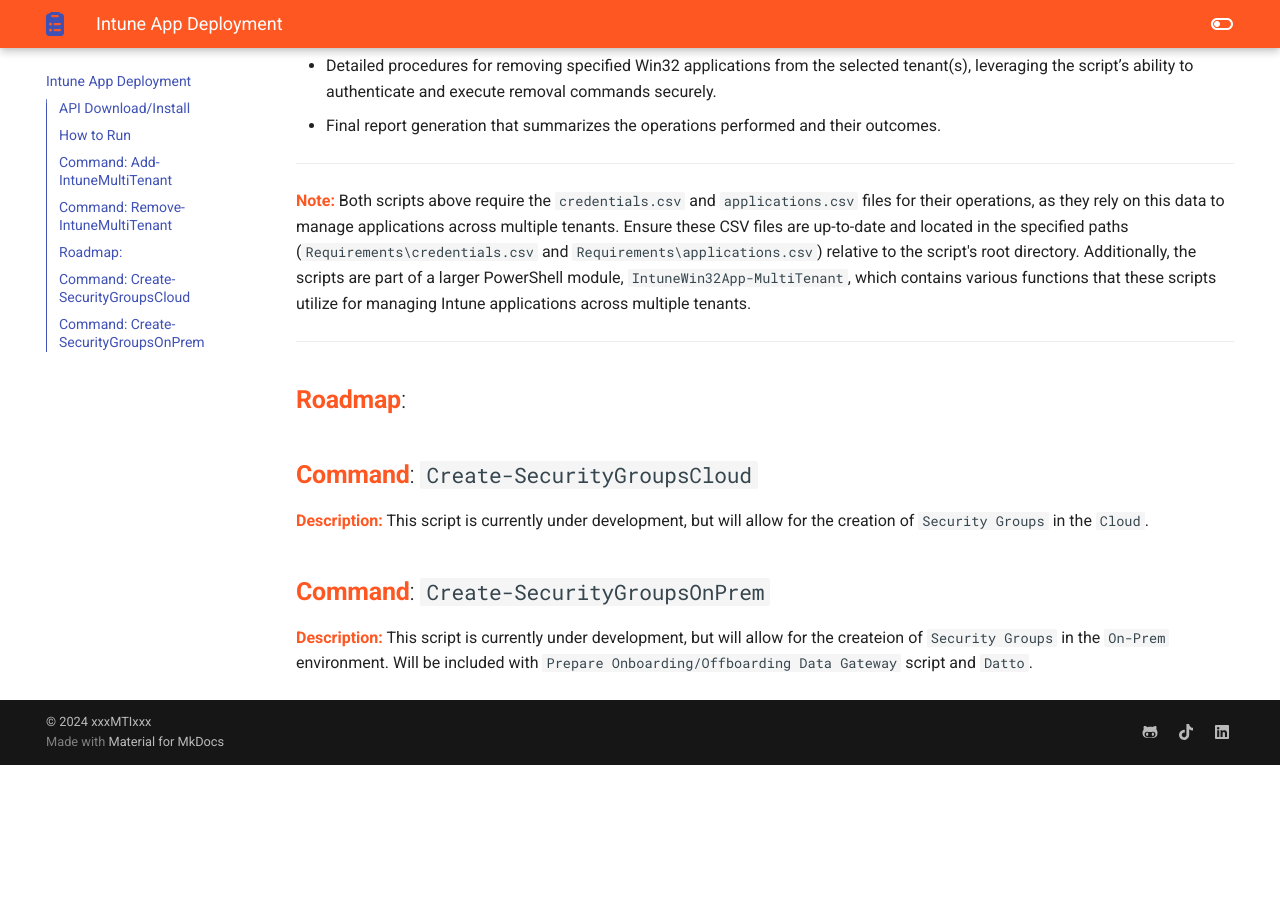
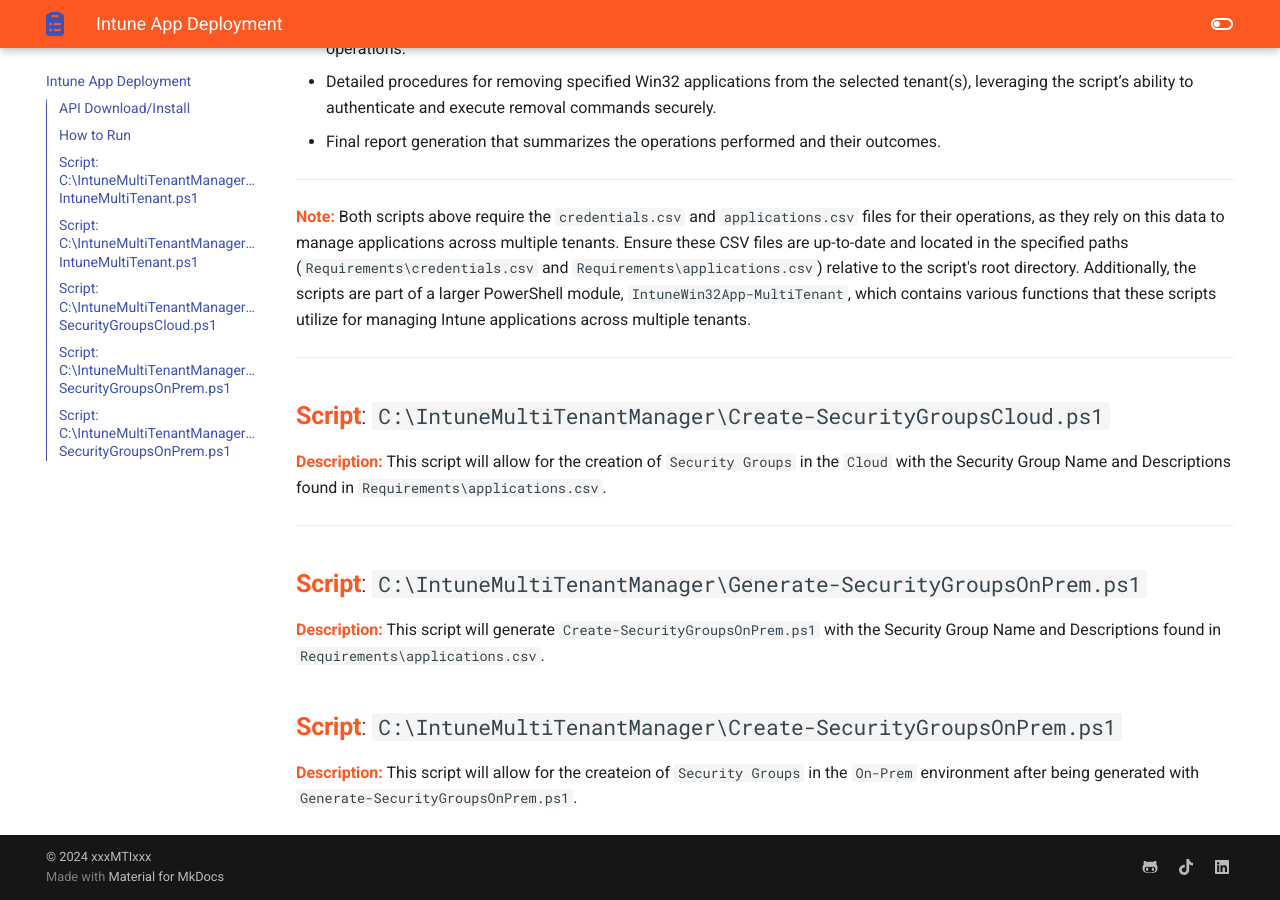
Before and after one commit to xxxmtixxx/Onboarding-Offboarding-Intune-Assets-Reporting, an MkDocs documentation site: the page built from docs/3 Intune App Deployment.md, in a window 1280 px wide and 900 px high, scrolled down 1680 px. Built offline with MkDocs 1.6.1 and Material for MkDocs 9.7.7, drawn with Linux system fonts in a browser that asks for light colours; before the commit the page ends 2445 px from its top, so only the background shows below that; some of the changed text lies outside the part shown.

Commit message:
$Updated Intune App Deployment

````diff
--- a/docs/3 Intune App Deployment.md
+++ b/docs/3 Intune App Deployment.md
@@ -2,11 +2,13 @@
 
 ## **API Download/Install**
 
-The module can be installed by unzipping the master zip into one of your powershell modules folder, or by running the following one-liner:
+The module can be installed by running the following one-liner:
 
 ```powershell
 $documentsPath=[Environment]::GetFolderPath('MyDocuments');$url='https://github.com/xxxmtixxx/IntuneWin32App-MultiTenant/archive/refs/heads/main.zip';$moduleName='IntuneWin32App-MultiTenant';$modulePath=Join-Path $documentsPath 'WindowsPowerShell\Modules';$tempPath=Join-Path $env:TEMP ($moduleName+'.zip');Invoke-WebRequest -Uri $url -OutFile $tempPath;$tempDir='.'+$moduleName+'_temp';$extractPath=Join-Path $HOME $tempDir;Expand-Archive -Path $tempPath -DestinationPath $extractPath -Force;$sourceFolder=Join-Path $extractPath 'IntuneWin32App-MultiTenant-main';$destinationFolder=Join-Path $modulePath $moduleName;$managerFolder=Join-Path $extractPath ('IntuneWin32App-MultiTenant-main\IntuneMultiTenantManager');$targetManagerFolder='C:\IntuneMultiTenantManager';if (!(Test-Path $destinationFolder)) {New-Item -Path $destinationFolder -ItemType Directory | Out-Null};Copy-Item -Path "$sourceFolder\*" -Destination $destinationFolder -Recurse -Force;if (!(Test-Path $targetManagerFolder)) {New-Item -Path $targetManagerFolder -ItemType Directory | Out-Null};Copy-Item -Path "$managerFolder\*" -Destination $targetManagerFolder -Recurse -Force
 ```
+
+The control files will be extracted to `C:\IntuneMultiTenantManager`.
 
 ---
 
@@ -16,7 +18,7 @@ After installation, close and reopen Windows PowerShell ISE.
 
 ---
 
-## **Command**: `Add-IntuneMultiTenant`
+## **Script**: `C:\IntuneMultiTenantManager\Add-IntuneMultiTenant.ps1`
 
 **Description:**
 This PowerShell script is designed to facilitate the management of Microsoft Intune applications across multiple tenants. It automates tasks such as the addition of new tenants, executing operations on existing tenants, and handling application installations. The script features a user-friendly interface to guide administrators through various options, including adding a new tenant, running actions on a specific tenant, or applying operations across all tenants.
@@ -34,7 +36,7 @@ Key functionalities include:
 
 ---
 
-## **Command**: `Remove-IntuneMultiTenant`
+## **Script**: `C:\IntuneMultiTenantManager\Remove-IntuneMultiTenant.ps1`
 
 **Description:**
 This PowerShell script is crafted to streamline the management of Win32 applications within Microsoft Intune across multiple tenants. It's specifically designed to handle the removal of applications, in addition to facilitating the addition of new tenants and the management of existing ones. Through a user-friendly command-line interface, the script provides administrators with options to add a new tenant, work with a specified existing tenant, or apply actions across all tenants, focusing on application removal.
@@ -54,14 +56,19 @@ Key functionalities include:
 
 ---
 
-## **Roadmap**:
-
-## **Command**: `Create-SecurityGroupsCloud`
+## **Script**: `C:\IntuneMultiTenantManager\Create-SecurityGroupsCloud.ps1`
 
 **Description:**
-This script is currently under development, but will allow for the creation of `Security Groups` in the `Cloud`.
+This script will allow for the creation of `Security Groups` in the `Cloud` with the Security Group Name and Descriptions found in `Requirements\applications.csv`.
 
-## **Command**: `Create-SecurityGroupsOnPrem`
+---
+
+## **Script**: `C:\IntuneMultiTenantManager\Generate-SecurityGroupsOnPrem.ps1`
 
 **Description:**
-This script is currently under development, but will allow for the createion of `Security Groups` in the `On-Prem` environment. Will be included with `Prepare Onboarding/Offboarding Data Gateway` script and `Datto`.
+This script will generate `Create-SecurityGroupsOnPrem.ps1` with the Security Group Name and Descriptions found in `Requirements\applications.csv`.
+
+## **Script**: `C:\IntuneMultiTenantManager\Create-SecurityGroupsOnPrem.ps1`
+
+**Description:**
+This script will allow for the createion of `Security Groups` in the `On-Prem` environment after being generated with `Generate-SecurityGroupsOnPrem.ps1`.
````
Also changed, not shown: docs/4 Intune App Packaging.md (+2 -0 lines).
